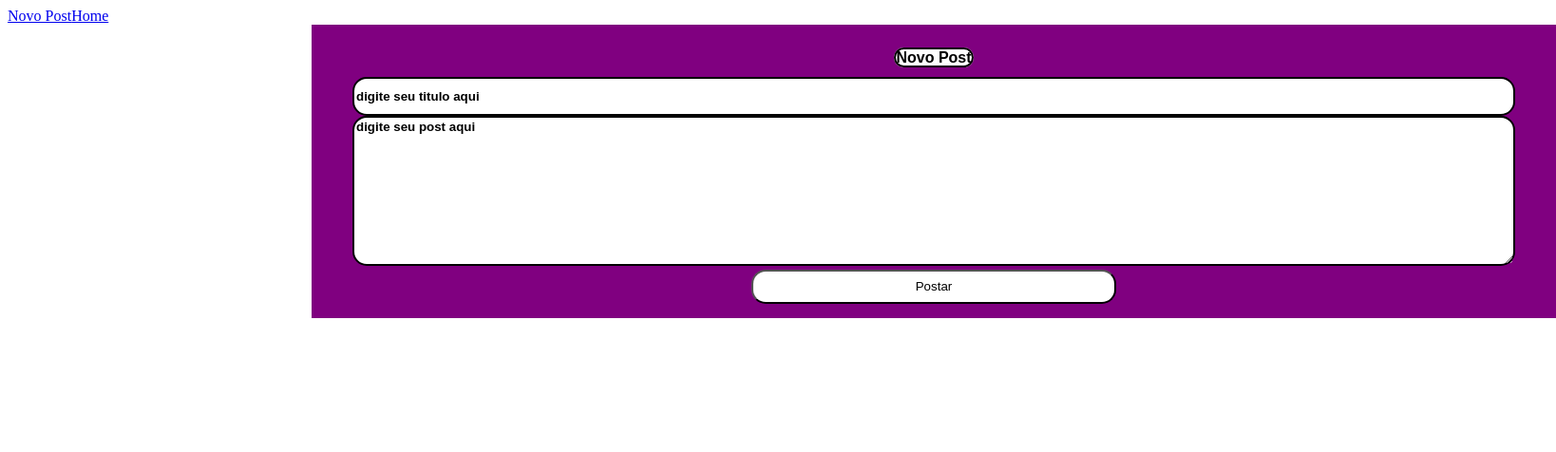
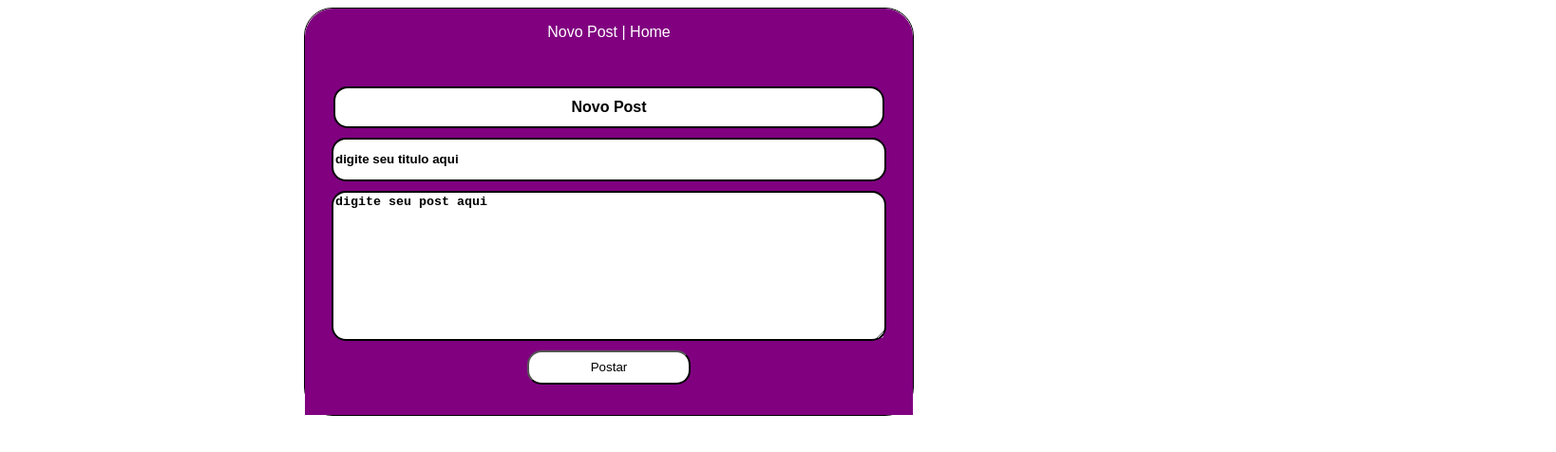
Before and after one commit to Douglaxz/blogTemplate, a Vue app: page /create in a window 1280 px wide. Shown: the top 476 px of the page at 95% size, 1638 px wide, since content can reach past the window. Built offline with nearby package versions, Linux system fonts and the light colour scheme.

Commit message:
correções de estilo

```diff
--- a/src/App.vue
+++ b/src/App.vue
@@ -19,36 +19,14 @@ export default {
 </script>
 
 <template>
-  <RouterLink to="/create">Novo Post</RouterLink>
-  <RouterLink to="/">Home</RouterLink>
+  <header>
+    <nav>
+      <RouterLink to="/create">Novo Post</RouterLink> |
+      <RouterLink to="/">Home</RouterLink>
+    </nav>
+  </header>
+
   <RouterView :posts="posts" @create-post="addPost" />
 </template>
 
-<style scoped>
-/*form {
-  display: flex;
-  flex-direction: column;
-  width: 25vw;
-}
-
-form > * {
-  margin: 1rem;
-}
-
-#lista-post {
-  background-color: purple;
-  margin-left: 25vw;
-  width: 50vw;
-  padding: 15px;
-}
-
-.post {
-  background-color: white;
-  width: 95%;
-  margin: 15px;
-  border: 2px solid black;
-  border-radius: 15px;
-  font-family: Arial, Helvetica, sans-serif;
-}
-*/
-</style>
+<style scoped></style>
--- a/src/assets/base.css
+++ b/src/assets/base.css
@@ -1,39 +1,39 @@
 form {
   background-color: purple;
-  margin-left: 25vw;
-  width: 100vw;
   padding: 15px;
   align-content: center;
   text-align: center;
   align-items: center;
+  display: flex;
+  flex-direction: column;
+  padding: 5%;
 }
 
 label {
-  color: white;
   background-color: white;
   color: black;
   border-radius: 15px;
   text-align: center;
-  font-family: Arial, Helvetica, sans-serif;
   font-weight: bolder;
   line-height: 40px;
   border: 2px solid black;
-  width: 95%;
+  width: 100%;
+  margin-bottom: 10px;
 }
 
 input {
   border: 2px solid black;
-  line-height: 35px;
-  width: 95%;
+  line-height: 40px;
+  width: 100%;
   border-radius: 15px;
-  font-family: Arial, Helvetica, sans-serif;
+  margin-bottom: 10px;
 }
 
 textarea {
   border: 2px solid black;
-  width: 95%;
+  width: 100%;
   border-radius: 15px;
-  font-family: Arial, Helvetica, sans-serif;
+  margin-bottom: 10px;
 }
 
 button {
@@ -52,7 +52,56 @@ button:hover {
   margin-left: 15px;
 }
 
+body {
+  margin-left: 25vw;
+  width: 50vw;
+  font-family: Arial, Helvetica, sans-serif;
+  border-radius: 30px;
+  border: 1px black solid;
+}
+
+a {
+  text-decoration: none;
+  color: white;
+}
+
 ::-webkit-input-placeholder {
   color: black;
   font-weight: bold;
 }
+
+#lista-post {
+  background-color: purple;
+  display: flex;
+  flex-direction: column;
+  align-items: center;
+}
+
+#busca-post {
+  background-color: purple;
+  height: 10vh;
+  padding-left: 3%;
+  padding-right: 3%;
+  padding-top: 4%;
+}
+
+.post {
+  background-color: white;
+  width: 90%;
+  margin-bottom: 5%;
+  border-radius: 15px;
+}
+
+header {
+  height: 50px;
+  display: flex;
+  align-items: center;
+  justify-content: space-around;
+  background-color: purple;
+  border-top-left-radius: 30px;
+  border-top-right-radius: 30px;
+}
+
+nav {
+  color: white;
+}
--- a/src/views/Home.vue
+++ b/src/views/Home.vue
@@ -25,7 +25,7 @@ export default {
 </script>
 
 <template>
-  <div id="lista-post">
+  <div id="busca-post">
     <div id="pesquisa-post">
       <input
         class="inputPesquisa"
```
